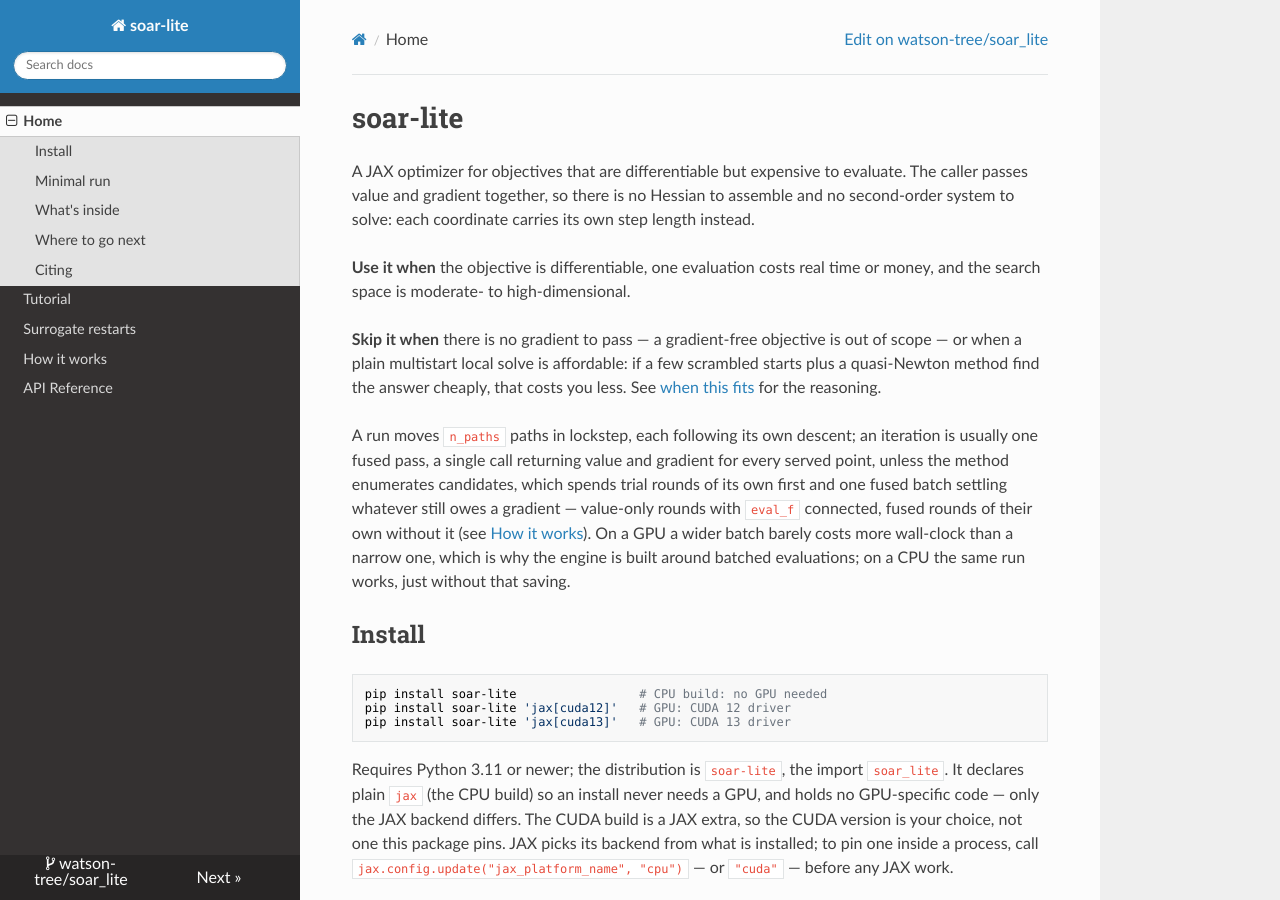
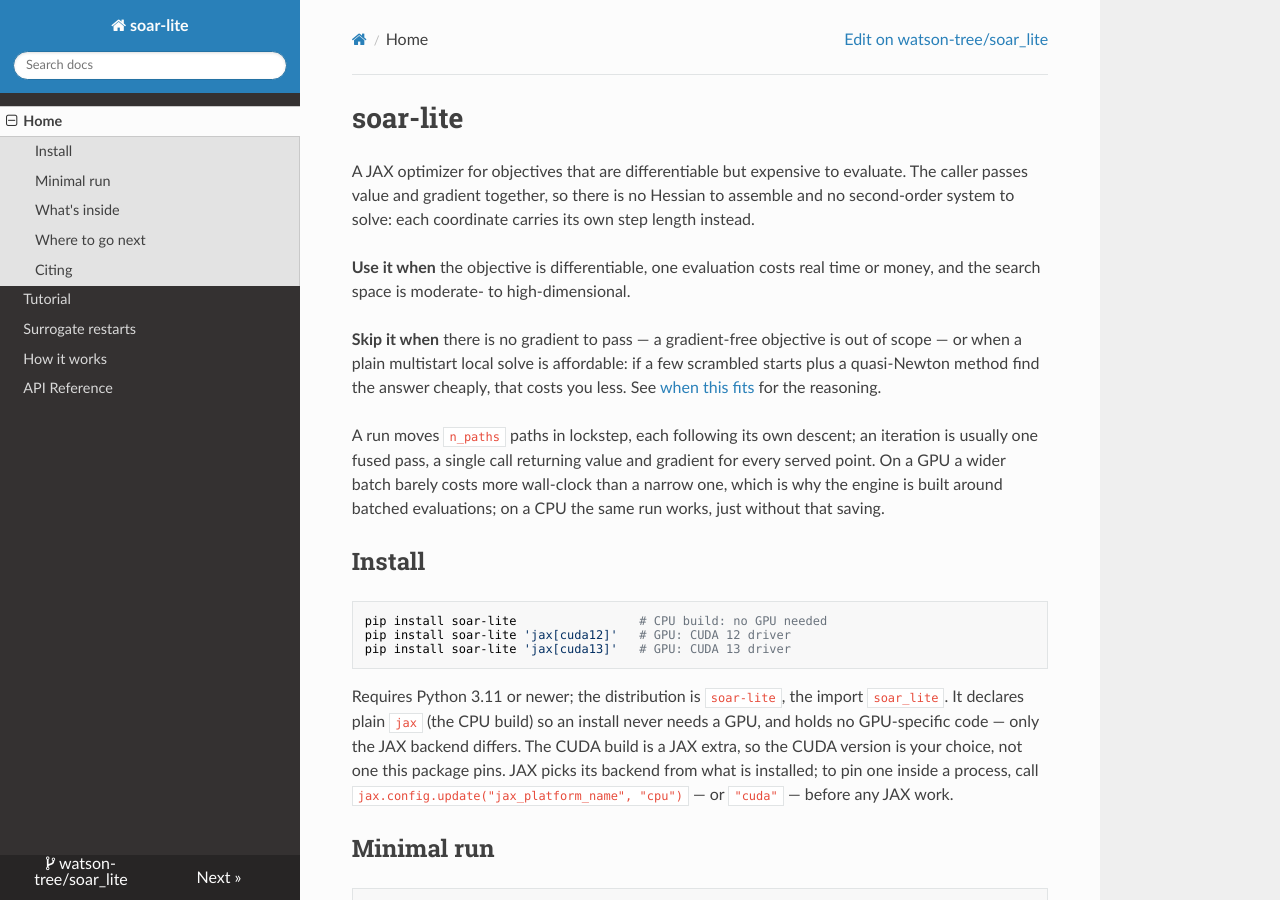
Before and after one commit to watson-tree/soar_lite, an MkDocs documentation site: the page built from docs/index.md, in a window 1280 px wide and 900 px high. Built offline with MkDocs 1.6.1, drawn with Linux system fonts in a browser that asks for light colours; nearby versions of some CDN libraries.

Commit message:
docs: let the home page claim the fused pass, not its exceptions
An iteration is usually one fused call returning value and gradient together;
that is what a reader deciding whether this package fits them needs. The
clause that followed explained which rounds stay value-only and which stay
fused, calling three names - trial, settle, eval_f - that the page has not
introduced yet, so it cost reading time without being actionable.

The exceptions it described are the Cost section's whole subject in How it
works, and the Vocabulary states the one-line version, so nothing here is
the only place that says it.

```diff
--- a/docs/index.md
+++ b/docs/index.md
@@ -16,13 +16,9 @@ the reasoning.
 
 A run moves `n_paths` paths in lockstep, each following its own descent; an
 iteration is usually one fused pass, a single call returning value and gradient
-for every served point, unless the method enumerates candidates, which spends
-trial rounds of its own first and one fused batch settling whatever still owes a
-gradient — value-only rounds with `eval_f` connected, fused rounds of their own
-without it (see [How it works](explanation/how-it-works.md)). On a GPU a wider
-batch barely costs more wall-clock than a narrow one, which is why the engine is
-built around batched evaluations; on a CPU the same run works, just without that
-saving.
+for every served point. On a GPU a wider batch barely costs more wall-clock than
+a narrow one, which is why the engine is built around batched evaluations; on a
+CPU the same run works, just without that saving.
 
 ## Install
 
```
Also changed, not shown: README.md (+3 -7 lines).
